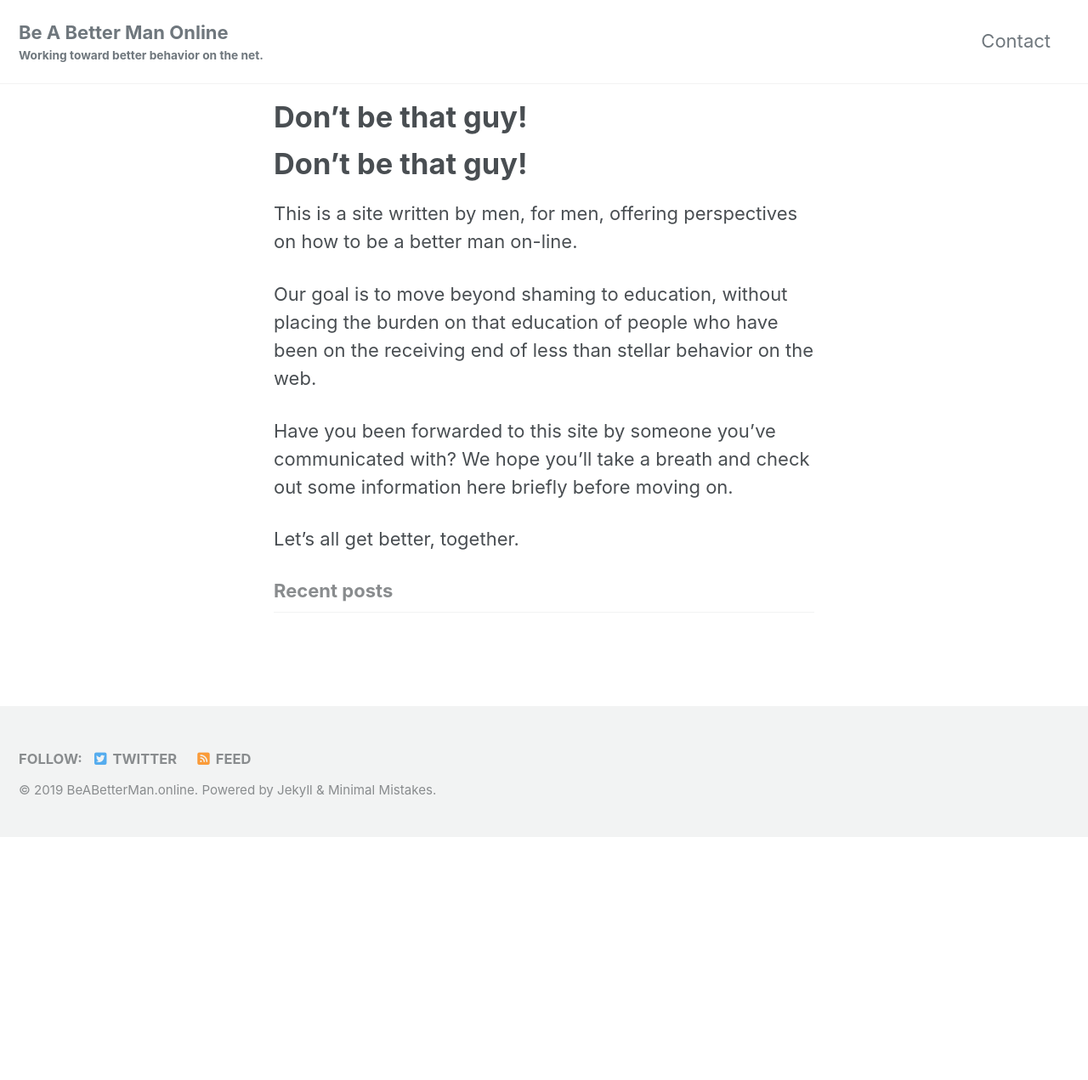
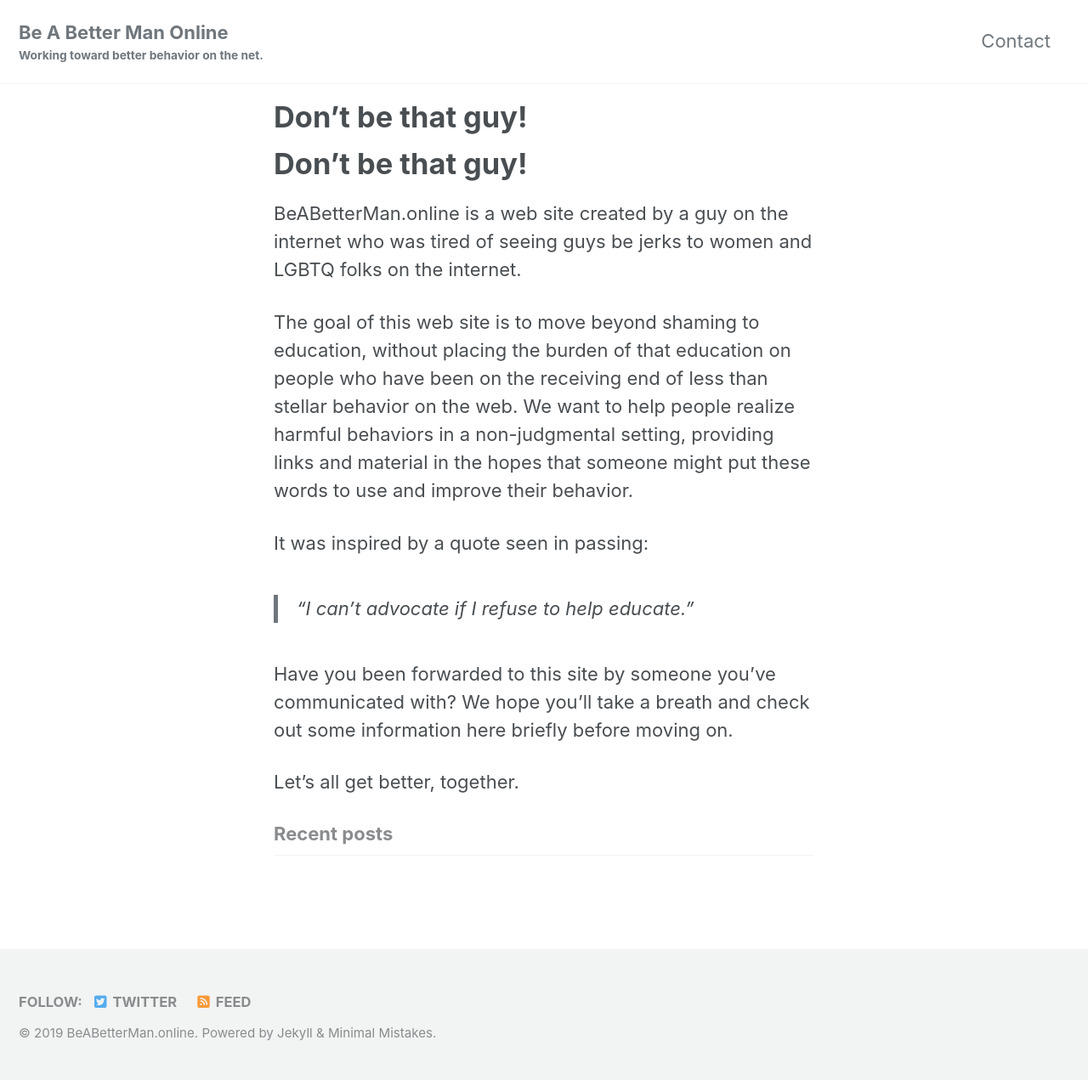
Before and after one commit to SeanKilleen/BeABetterMan.online, a Jekyll site: the page built from index.md, in a window 1280 px wide. Shown: the whole page at 85% size. Built offline with Jekyll 4.4.1, drawn with Linux system fonts in a browser that asks for light colours; cached includes are drawn as plain includes; nearby versions of some CDN libraries; the list of posts is cut into pages by our own code; our own code applies the rules of GitHub Pages for plain Markdown files; before the commit the page ends 985 px from its top, so only the background shows below that.

Commit message:
updated home page content

```diff
--- a/index.md
+++ b/index.md
@@ -7,9 +7,13 @@ layout: home
 
 # Don't be that guy!
 
-This is a site written by men, for men, offering perspectives on how to be a better man on-line.
+BeABetterMan.online is a web site created by a guy on the internet who was tired of seeing guys be jerks to women and LGBTQ folks on the internet.
 
-Our goal is to move beyond shaming to education, without placing the burden on that education of people who have been on the receiving end of less than stellar behavior on the web.
+The goal of this web site is to move beyond shaming to education, without placing the burden of that education on people who have been on the receiving end of less than stellar behavior on the web. We want to help people realize harmful behaviors in a non-judgmental setting, providing links and material in the hopes that someone might put these words to use and improve their behavior.
+
+It was inspired by a quote seen in passing:
+
+> "I can't advocate if I refuse to help educate."
 
 Have you been forwarded to this site by someone you've communicated with? We hope you'll take a breath and check out some information here briefly before moving on.
 
```
